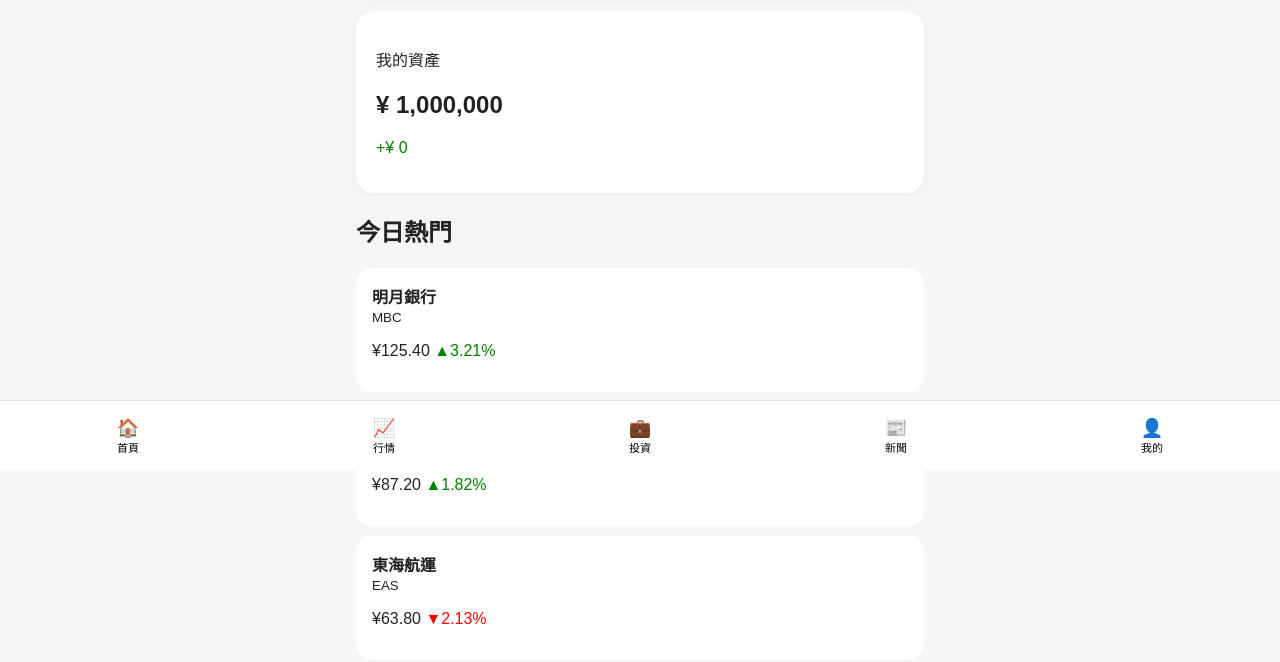
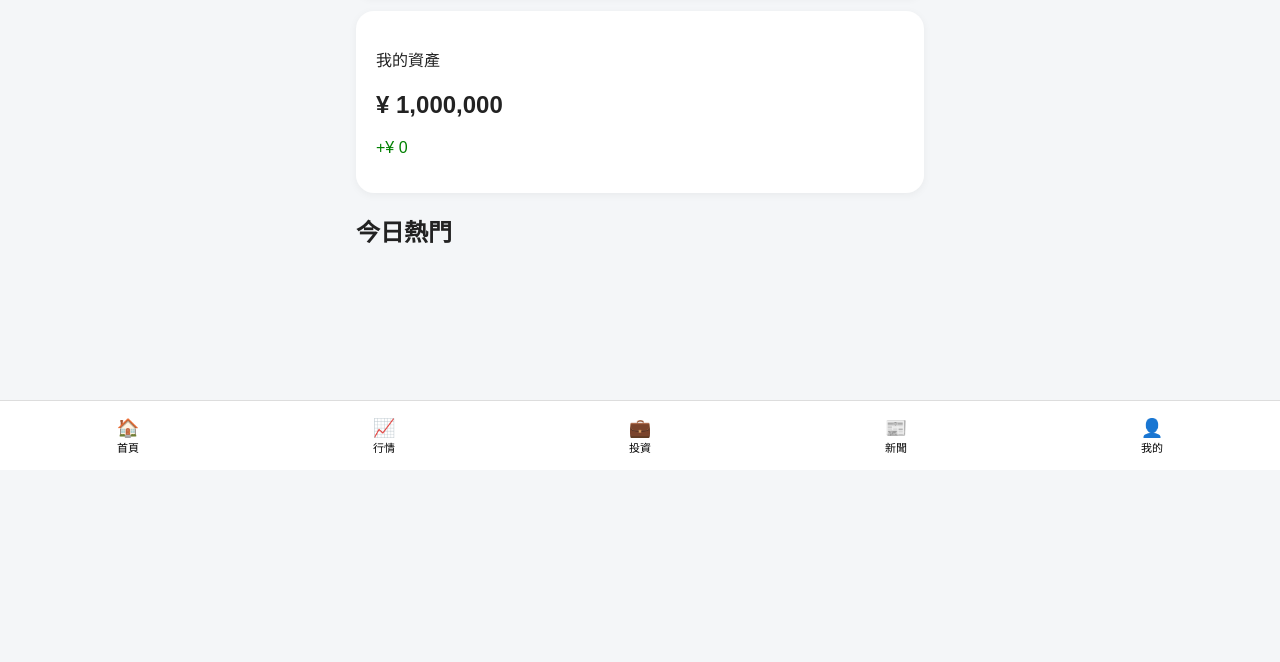
Before and after one commit to ekfish-math/mingyue-stock, a plain HTML site: page index.html in a window 1280 px wide. Shown: the part 330-992 px from the top of the page. After the commit the page ends 800 px from the top, so only its background shows below. Drawn offline with Linux system fonts and the light colour scheme.

Commit message:
v0.6：讓股票資料真正控制畫面
Removed stock information and added a placeholder for stock list.

```diff
--- a/index.html
+++ b/index.html
@@ -58,56 +58,9 @@
 
 
     <!-- 熱門股票 -->
+<h2>今日熱門</h2>
 
-    <h2>今日熱門</h2>
-
-
-    <div class="stock">
-
-        <strong>明月銀行</strong>
-
-        <br>
-
-        <small>MBC</small>
-
-        <p>
-            ¥125.40
-            <span class="up">▲3.21%</span>
-        </p>
-
-    </div>
-
-
-    <div class="stock">
-
-        <strong>京城鋼鐵</strong>
-
-        <br>
-
-        <small>KST</small>
-
-        <p>
-            ¥87.20
-            <span class="up">▲1.82%</span>
-        </p>
-
-    </div>
-
-
-    <div class="stock">
-
-        <strong>東海航運</strong>
-
-        <br>
-
-        <small>EAS</small>
-
-        <p>
-            ¥63.80
-            <span class="down">▼2.13%</span>
-        </p>
-
-    </div>
+<div id="stock-list"></div>
 
 </main>
 
```
